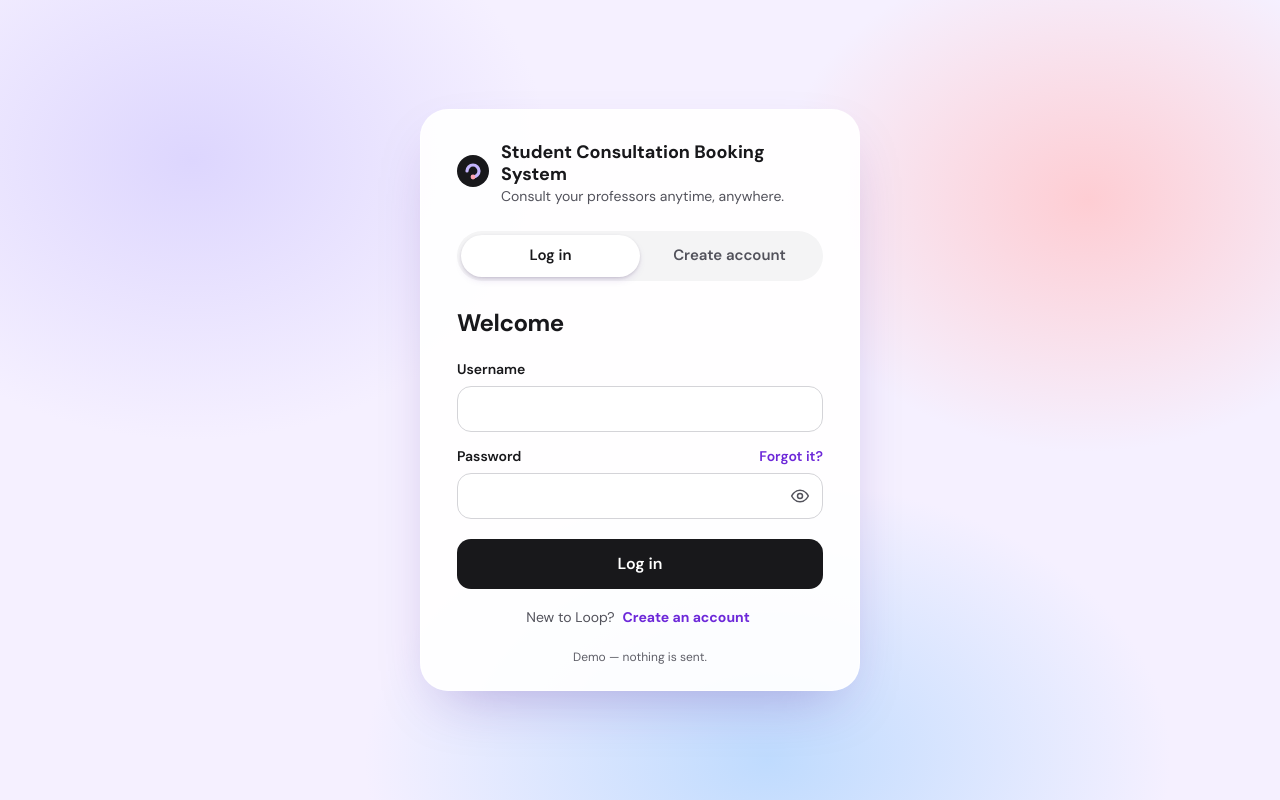
After one commit to aniq-rx/student-consultation-booking-system, a PHP site: page / in a window 1280 px wide. The commit adds this page. Run offline with PHP 8.4, Linux system fonts and the light colour scheme.

Commit message:
Try login php

```diff
--- /dev/null
+++ b/db_connect.php
@@ -0,0 +1,13 @@
+<?php
+$host = "localhost";
+$username = "root";
+$password = "";
+$dbname = "student_consultation_booking";
+
+// Connect to database
+$conn = mysqli_connect($host, $username, $password, $dbname);
+
+// Check connection
+if (!$conn) {
+    die("Connection failed: " . mysqli_connect_error());
+}
--- /dev/null
+++ b/index.php
@@ -0,0 +1,122 @@
+<?php
+session_start();
+include 'db_connect.php';
+
+$message = "";
+$toastClass = "";
+
+if ($_SERVER["REQUEST_METHOD"] == "POST") {
+    $username = $_POST['username'];
+    $email = $_POST['email'];
+    $password = $_POST['password'];
+}
+
+?>
+<!doctype html>
+<html lang="en">
+<head>
+  <meta charset="utf-8">
+  <meta name="viewport" content="width=device-width, initial-scale=1">
+  <title>Login Page</title>
+
+  	<link rel="stylesheet" href="css/loginstyle.css">
+</head>
+<body>
+  <main class="cl-login10-demo">
+    <section class="cl-login10" aria-label="Loop account">
+      <header class="cl-login10__head">
+        <span class="cl-login10__logo" aria-hidden="true">
+          <svg viewBox="0 0 32 32" width="32" height="32"><circle cx="16" cy="16" r="16" fill="#18181b"/><path d="M10 16a6 6 0 1 1 6 6" fill="none" stroke="#c4b5fd" stroke-width="3.2" stroke-linecap="round"/><circle cx="16" cy="22" r="2.4" fill="#fda4af"/></svg>
+        </span>
+        <p class="cl-login10__brand">Student Consultation Booking System</p>
+        <p class="cl-login10__tagline">Consult your professors anytime, anywhere.</p>
+      </header>
+
+      <div class="cl-login10__tabs" role="tablist" aria-label="Log in or create an account" data-tablist>
+        <span class="cl-login10__thumb" aria-hidden="true"></span>
+        <button class="cl-login10__tab" type="button" role="tab" id="cl-login10-tab-login" aria-controls="cl-login10-panel-login" aria-selected="true">Log in</button>
+        <button class="cl-login10__tab" type="button" role="tab" id="cl-login10-tab-signup" aria-controls="cl-login10-panel-signup" aria-selected="false" tabindex="-1">Create account</button>
+      </div>
+
+      <div class="cl-login10__panels">
+        <div class="cl-login10__panel" role="tabpanel" id="cl-login10-panel-login" aria-labelledby="cl-login10-tab-login" tabindex="0">
+          <form class="cl-login10__form" data-form="login" novalidate>
+            <h1 class="cl-login10__title">Welcome</h1>
+            <div class="cl-login10__field" data-field>
+              <label class="cl-login10__label" for="cl-login10-l-email">Username</label>
+              <input class="cl-login10__input" id="cl-login10-l-email" name="email" type="email" autocomplete="username" required data-msg="Enter your email." aria-describedby="cl-login10-l-email-err">
+              <p class="cl-login10__error" id="cl-login10-l-email-err" data-error></p>
+            </div>
+            <div class="cl-login10__field" data-field>
+              <div class="cl-login10__row">
+                <label class="cl-login10__label" for="cl-login10-l-pw">Password</label>
+                <a class="cl-login10__link" href="#">Forgot it?</a>
+              </div>
+              <div class="cl-login10__pw">
+                <input class="cl-login10__input" id="cl-login10-l-pw" name="password" type="password" autocomplete="current-password" required minlength="8" data-msg="Enter your password." aria-describedby="cl-login10-l-pw-err">
+                <button class="cl-login10__eye" type="button" aria-label="Show password" aria-pressed="false" aria-controls="cl-login10-l-pw" data-pw-toggle>
+                  <svg class="cl-login10__eye-on" viewBox="0 0 24 24" width="20" height="20" fill="none" stroke="currentColor" stroke-width="1.8" stroke-linecap="round" stroke-linejoin="round" aria-hidden="true"><path d="M2 12s3.6-7 10-7 10 7 10 7-3.6 7-10 7S2 12 2 12Z"/><circle cx="12" cy="12" r="3"/></svg>
+                  <svg class="cl-login10__eye-off" viewBox="0 0 24 24" width="20" height="20" fill="none" stroke="currentColor" stroke-width="1.8" stroke-linecap="round" stroke-linejoin="round" aria-hidden="true"><path d="M3 3l18 18M10.6 5.1A10.8 10.8 0 0 1 12 5c6.4 0 10 7 10 7a17.6 17.6 0 0 1-3.2 4.1M6.6 6.6C3.9 8.3 2 12 2 12s3.6 7 10 7a9.8 9.8 0 0 0 5.4-1.6M9.9 9.9a3 3 0 0 0 4.2 4.2"/></svg>
+                </button>
+              </div>
+              <p class="cl-login10__error" id="cl-login10-l-pw-err" data-error></p>
+            </div>
+            <button class="cl-login10__submit" type="submit">Log in</button>
+            <p class="cl-login10__swap">New to Loop? <button class="cl-login10__swap-btn" type="button" data-go="signup">Create an account</button></p>
+          </form>
+        </div>
+
+        <div class="cl-login10__panel" role="tabpanel" id="cl-login10-panel-signup" aria-labelledby="cl-login10-tab-signup" tabindex="0" hidden>
+          <form class="cl-login10__form" data-form="signup" novalidate>
+            <h2 class="cl-login10__title">Start your first streak</h2>
+            <div class="cl-login10__field" data-field>
+              <label class="cl-login10__label" for="cl-login10-s-name">Your name</label>
+              <input class="cl-login10__input" id="cl-login10-s-name" name="name" type="text" autocomplete="name" required minlength="2" data-msg="Tell us what to call you." aria-describedby="cl-login10-s-name-err">
+              <p class="cl-login10__error" id="cl-login10-s-name-err" data-error></p>
+            </div>
+            <div class="cl-login10__field" data-field>
+              <label class="cl-login10__label" for="cl-login10-s-email">Email</label>
+              <input class="cl-login10__input" id="cl-login10-s-email" name="email" type="email" autocomplete="email" required data-msg="Enter your email." aria-describedby="cl-login10-s-email-err">
+              <p class="cl-login10__error" id="cl-login10-s-email-err" data-error></p>
+            </div>
+            <div class="cl-login10__field" data-field>
+              <label class="cl-login10__label" for="cl-login10-s-pw">Create a password</label>
+              <div class="cl-login10__pw">
+                <input class="cl-login10__input" id="cl-login10-s-pw" name="password" type="password" autocomplete="new-password" required minlength="8" pattern="(?=.*\d).{8,}" data-msg="Create a password." data-pattern="Add at least one number." aria-describedby="cl-login10-s-pw-hint cl-login10-s-pw-err">
+                <button class="cl-login10__eye" type="button" aria-label="Show password" aria-pressed="false" aria-controls="cl-login10-s-pw" data-pw-toggle>
+                  <svg class="cl-login10__eye-on" viewBox="0 0 24 24" width="20" height="20" fill="none" stroke="currentColor" stroke-width="1.8" stroke-linecap="round" stroke-linejoin="round" aria-hidden="true"><path d="M2 12s3.6-7 10-7 10 7 10 7-3.6 7-10 7S2 12 2 12Z"/><circle cx="12" cy="12" r="3"/></svg>
+                  <svg class="cl-login10__eye-off" viewBox="0 0 24 24" width="20" height="20" fill="none" stroke="currentColor" stroke-width="1.8" stroke-linecap="round" stroke-linejoin="round" aria-hidden="true"><path d="M3 3l18 18M10.6 5.1A10.8 10.8 0 0 1 12 5c6.4 0 10 7 10 7a17.6 17.6 0 0 1-3.2 4.1M6.6 6.6C3.9 8.3 2 12 2 12s3.6 7 10 7a9.8 9.8 0 0 0 5.4-1.6M9.9 9.9a3 3 0 0 0 4.2 4.2"/></svg>
+                </button>
+              </div>
+              <p class="cl-login10__hint" id="cl-login10-s-pw-hint">At least 8 characters, including a number.</p>
+              <p class="cl-login10__error" id="cl-login10-s-pw-err" data-error></p>
+            </div>
+            <div class="cl-login10__field" data-field>
+              <label class="cl-login10__check">
+                <input type="checkbox" name="terms" required data-msg="Please accept the terms to continue." aria-describedby="cl-login10-s-terms-err">
+                <span>I agree to the <a class="cl-login10__link" href="#">Terms</a> and <a class="cl-login10__link" href="#">Privacy Policy</a></span>
+              </label>
+              <p class="cl-login10__error" id="cl-login10-s-terms-err" data-error></p>
+            </div>
+            <button class="cl-login10__submit" type="submit">Create account</button>
+            <p class="cl-login10__swap">Already have one? <button class="cl-login10__swap-btn" type="button" data-go="login">Log in</button></p>
+          </form>
+        </div>
+
+        <div class="cl-login10__done" data-success tabindex="-1" hidden>
+          <span class="cl-login10__streak" aria-hidden="true">
+            <span></span><span></span><span></span><span></span><span></span><span></span><span></span>
+          </span>
+          <h2 class="cl-login10__title" data-done-title></h2>
+          <p class="cl-login10__sub" data-done-text></p>
+          <button class="cl-login10__swap-btn" type="button" data-reset>Back to start</button>
+        </div>
+      </div>
+
+      <div class="cl-login10__vh" role="status" aria-live="polite" data-live></div>
+      <p class="cl-login10__demo">Demo &mdash; nothing is sent.</p>
+    </section>
+  </main>
+	<script src="js/snippet.js"></script>
+</body>
+</html>
```
Also changed, not shown: login.php (+43 -0 lines), test_db.php (added).
